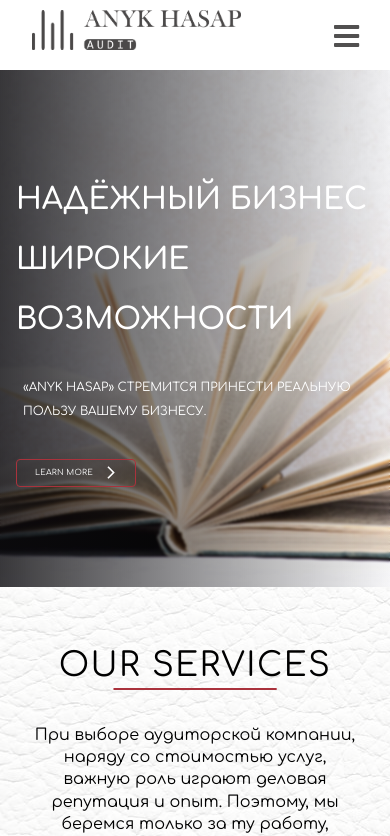
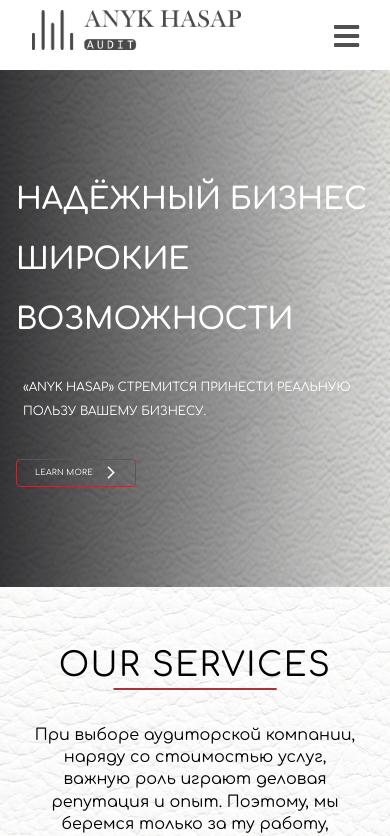
Before and after one commit to GeekSpace-Team/anyk-hasap-front, a React (Create React App) app: page /#/ in a window 390 px wide. Shown: the top 836 px of the page. Built offline with nearby package versions, Linux system fonts and the light colour scheme.

Commit message:
mediaJpg

```diff
--- a/src/components/Navbnar/pages/homePage/home.css
+++ b/src/components/Navbnar/pages/homePage/home.css
@@ -190,10 +190,10 @@ background-color: rgba(255, 255, 255, 0.808);
     .homePageLabel{
         width:100%;
     }
-    .homeFirstContianer {
-        background-image: url(../../../../../public/img/bg_mini.jpeg );
+    /* .homeFirstContianer {
+        background-image: url(../../../../../public/img/leather.jpg );
         background-size:cover;
-    }
+    } */
     .newOurServices label {
         font-size: 17px;
     }
```
Also changed, not shown: 53 other files (tests, documents, lock files or other folders).
